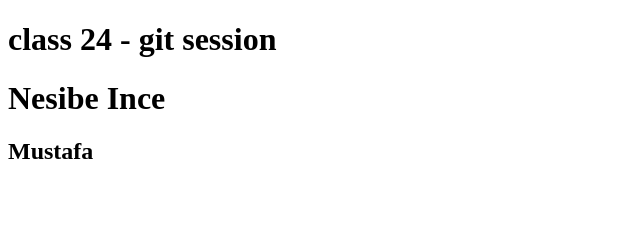
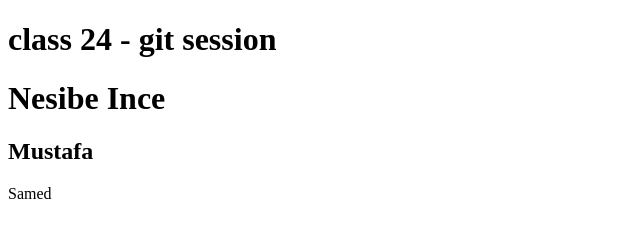
Before and after one commit to ammarvehbi/gitSessionClass24, a plain HTML site: page index.html in a window 1280 px wide. Shown: the full height of the page, 0-640 px from the left. Drawn offline with Linux system fonts and the light colour scheme.

Commit message:
add Samed

```diff
--- a/index.html
+++ b/index.html
@@ -9,5 +9,6 @@
     <h1>class 24 - git session</h1>
     <h1>Nesibe Ince</h1>
     <h2>Mustafa</h2>
+    <p>Samed</p>
   </body>
 </html>
```
